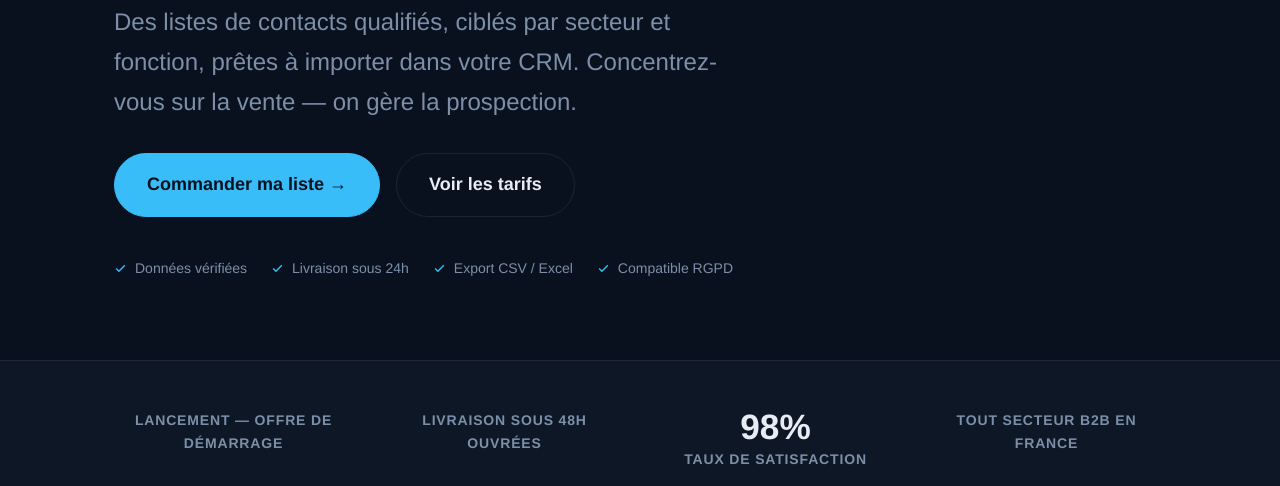
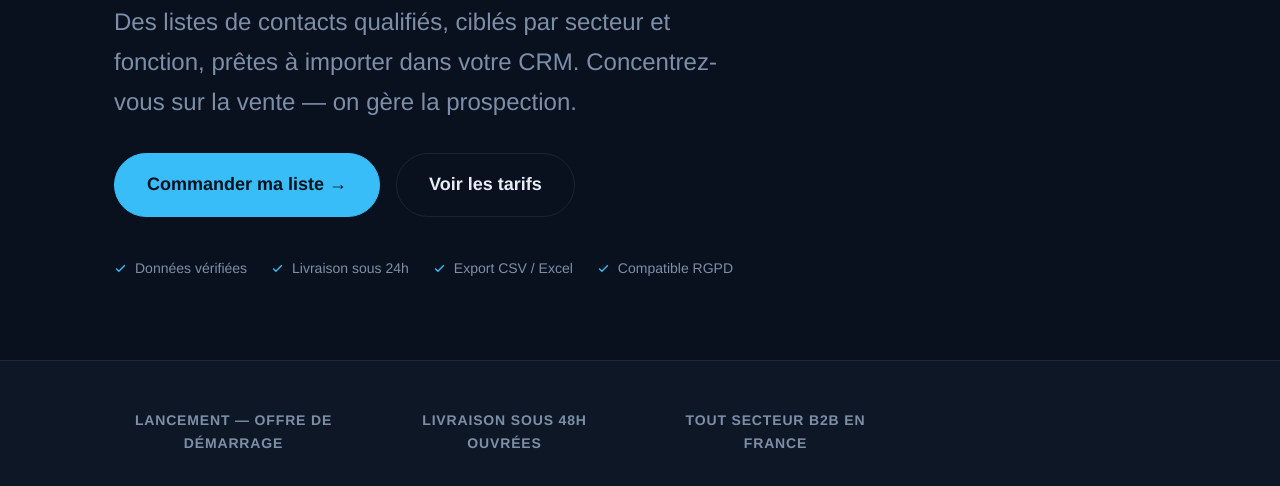
Before and after one commit to LeadForge01/Landing-page-Leadforce-2, a plain HTML site: page index.html in a window 1280 px wide. Shown: the part 466-952 px from the top of the page. Drawn offline with Linux system fonts and the light colour scheme; a web font is replaced by a local one.

Commit message:
Update index.html

```diff
--- a/index.html
+++ b/index.html
@@ -3,7 +3,7 @@
 <head>
   <meta charset="UTF-8">
   <meta name="viewport" content="width=device-width, initial-scale=1.0">
-  <title>Leadforce Prospects — Listes B2B qualifiées livrées en 24h</title>
+  <title>Leadforce Prospects — Listes B2B qualifiées livrées en 48h</title>
   <link href="https://api.fontshare.com/v2/css?f[]=cabinet-grotesk@400,500,700,800&f[]=satoshi@400,500,700&display=swap" rel="stylesheet">
   <style>
     :root {
@@ -331,10 +331,6 @@
         <div class="stat-label">Livraison sous 48h ouvrées</div>
       </div>
       <div>
-        <div class="stat-number">98%</div>
-        <div class="stat-label">Taux de satisfaction</div>
-      </div>
-      <div>
         <div class="stat-label">Tout secteur B2B en France</div>
       </div>
     </div>
```
